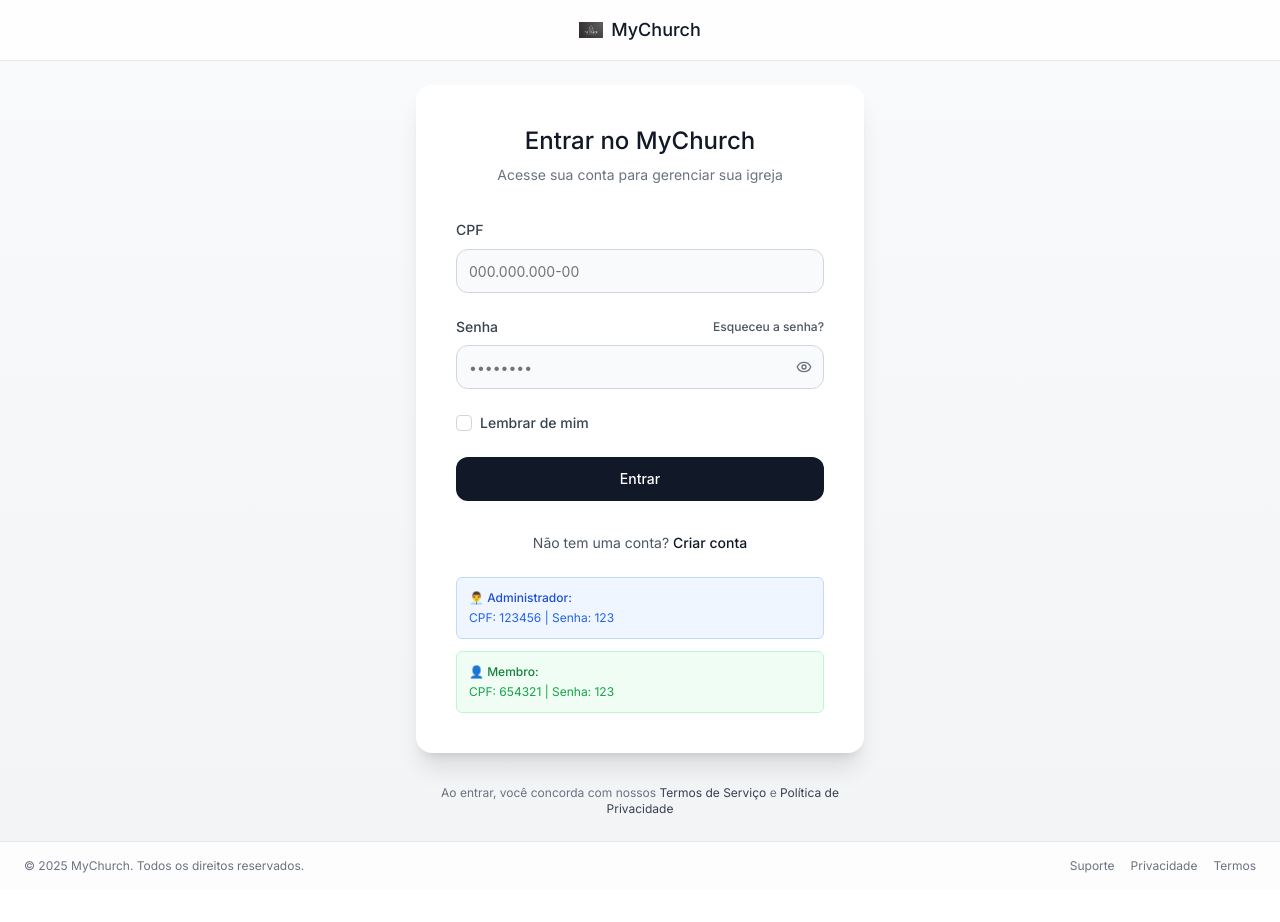
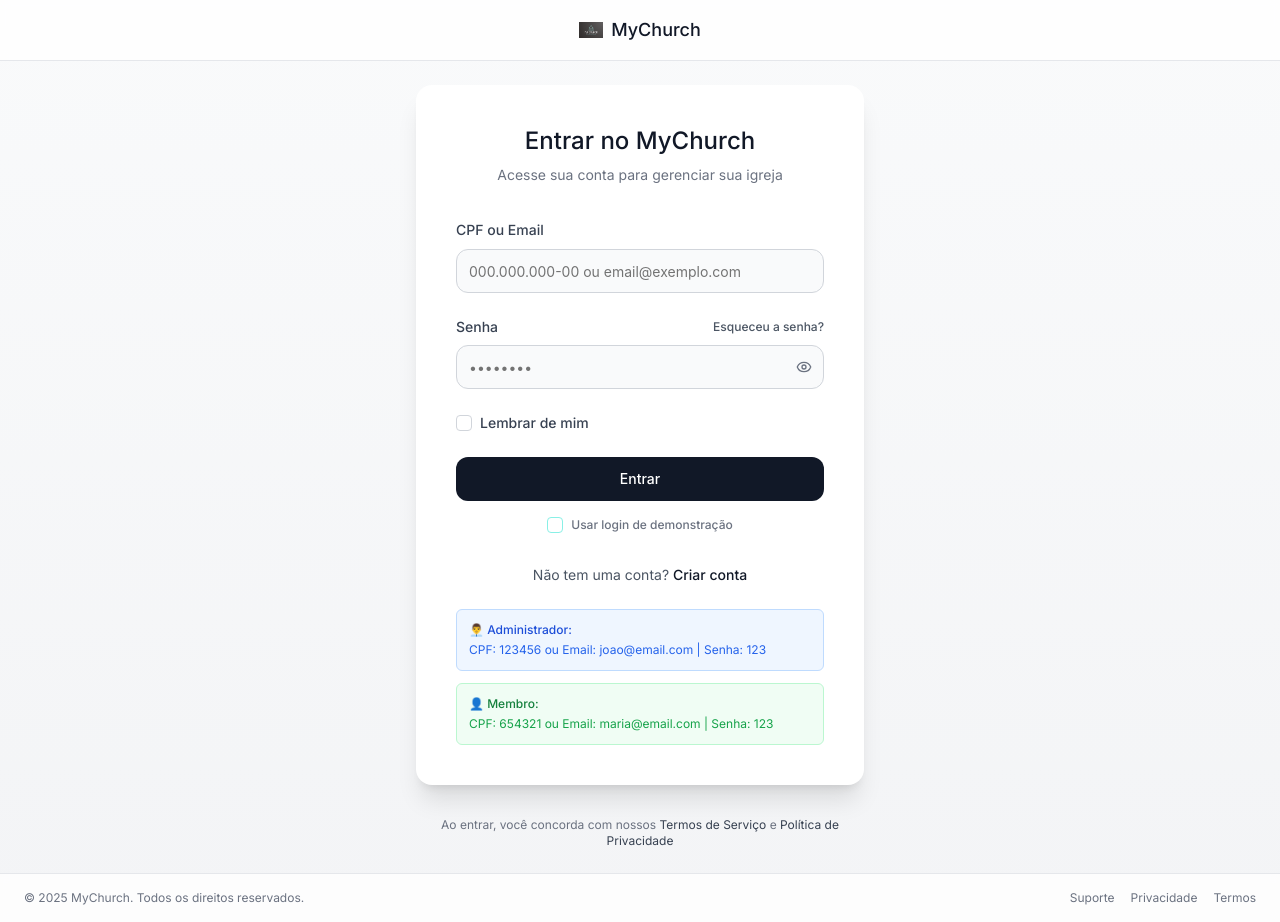
Before and after one commit to MyChurchApp/my-church-frontend, a Next.js app: page /login in a window 1280 px wide. Before the commit the page ends 890 px from the top, so only its background shows below. Built offline with nearby package versions, Linux system fonts and the light colour scheme.

Commit message:
feat: allow login by CPF or email
Unify login input to accept both CPF and email formats.

Co-authored-by: Gabriel Orpinelli <68570239+orpinelli@users.noreply.github.com>

```diff
--- a/app/login/page.tsx
+++ b/app/login/page.tsx
@@ -23,11 +23,12 @@ export default function LoginPage() {
   const redirectParam = searchParams.get("redirect")
 
   const [showPassword, setShowPassword] = useState(false)
-  const [cpf, setCpf] = useState("")
+  const [identifier, setIdentifier] = useState("")
   const [password, setPassword] = useState("")
   const [rememberMe, setRememberMe] = useState(false)
   const [error, setError] = useState("")
   const [isLoading, setIsLoading] = useState(false)
+  const [loginMethod, setLoginMethod] = useState<"real" | "fake">("real")
 
   const togglePasswordVisibility = () => {
     setShowPassword(!showPassword)
@@ -44,10 +45,27 @@ export default function LoginPage() {
     return value
   }
 
-  const handleCpfChange = (e: React.ChangeEvent<HTMLInputElement>) => {
-    const formatted = formatCPF(e.target.value)
-    setCpf(formatted)
+  const handleIdentifierChange = (e: React.ChangeEvent<HTMLInputElement>) => {
+    const value = e.target.value
+
+    // Verifica se parece um email (contém @)
+    if (value.includes("@")) {
+      setIdentifier(value)
+    } else {
+      // Se não for email, trata como CPF e formata
+      const formatted = formatCPF(value)
+      setIdentifier(formatted)
+    }
+
     setError("")
+  }
+
+  const handleRedirect = () => {
+    if (redirectParam === "checkout" && planoParam) {
+      router.push(`/planos/checkout?plano=${planoParam}`)
+    } else {
+      router.push("/dashboard")
+    }
   }
 
   const handleSubmit = async (e: React.FormEvent) => {
@@ -56,27 +74,104 @@ export default function LoginPage() {
     setError("")
 
     try {
-      // Simular delay de autenticação
+      if (loginMethod === "real") {
+        // Tentativa de login real com a API
+        const response = await fetch("https://demoapp.top1soft.com.br/api/Auth/login", {
+          method: "POST",
+          headers: {
+            "Content-Type": "application/json",
+            accept: "*/*",
+          },
+          body: JSON.stringify({
+            identifier: identifier, // Usar o identifier como está
+            password: password,
+          }),
+        })
+
+        if (response.ok) {
+          const data = await response.json()
+
+          // Salvar token no localStorage
+          if (typeof window !== "undefined") {
+            localStorage.setItem("authToken", data.token.token)
+            localStorage.setItem("userRole", data.token.role)
+
+            // Também salvar um objeto de usuário com informações básicas
+            const userData = {
+              cpf: identifier,
+              name: "Usuário Logado", // Poderia ser obtido de outra API
+              church: "Igreja Conectada",
+              role: data.token.role,
+              accessLevel: data.token.role === "Admin" ? "admin" : "member",
+            }
+            localStorage.setItem("user", JSON.stringify(userData))
+          }
+
+          // Redirecionar para dashboard
+          router.push("/dashboard")
+        } else {
+          // Se o login real falhar, mostrar erro ou tentar login fake
+          const errorData = await response.json()
+          setError(`Erro no login: ${errorData.message || "Credenciais inválidas"}`)
+
+          // Opcionalmente, poderia cair no login fake como fallback
+          // setLoginMethod("fake");
+        }
+      } else {
+        // Login fake (código existente)
         await new Promise((resolve) => setTimeout(resolve, 1000))
 
         // Login fake - CPF: 123456 (admin) e 654321 (membro), senha: 123
-      const cleanCpf = cpf.replace(/\D/g, "")
+        if (identifier.includes("@")) {
+          // Login fake com email
+          if ((identifier === "joao@email.com" || identifier === "maria@email.com") && password === "123") {
+            // Criar dados do usuário baseado no email
+            const userData =
+              identifier === "joao@email.com"
+                ? {
+                    identifier: "joao@email.com",
+                    name: "Pastor João Silva",
+                    church: "Igreja Batista Central",
+                    role: "Pastor Principal",
+                    accessLevel: "admin" as const,
+                  }
+                : {
+                    identifier: "maria@email.com",
+                    name: "Maria Santos",
+                    church: "Igreja Batista Central",
+                    role: "Membro",
+                    accessLevel: "member" as const,
+                  }
 
-      console.log("Tentativa de login:", { cleanCpf, password }) // Debug
+            // Salvar dados do usuário no localStorage
+            if (typeof window !== "undefined") {
+              localStorage.setItem("user", JSON.stringify(userData))
+            }
+
+            // Redirecionar
+            handleRedirect()
+          } else {
+            setError(
+              "Email ou senha incorretos. Use email: joao@email.com (admin) ou maria@email.com (membro) e senha: 123",
+            )
+          }
+        } else {
+          // Login fake com CPF (código existente)
+          const cleanCpf = identifier.replace(/\D/g, "")
 
           if ((cleanCpf === "123456" || cleanCpf === "654321") && password === "123") {
             // Criar dados do usuário baseado no CPF
             const userData =
               cleanCpf === "123456"
                 ? {
-                cpf: "123456",
+                    identifier: "123456",
                     name: "Pastor João Silva",
                     church: "Igreja Batista Central",
                     role: "Pastor Principal",
                     accessLevel: "admin" as const,
                   }
                 : {
-                cpf: "654321",
+                    identifier: "654321",
                     name: "Maria Santos",
                     church: "Igreja Batista Central",
                     role: "Membro",
@@ -89,13 +184,11 @@ export default function LoginPage() {
             }
 
             // Redirecionar conforme parâmetros ou para dashboard
-        if (redirectParam === "checkout" && planoParam) {
-          router.push(`/planos/checkout?plano=${planoParam}`)
-        } else {
-          router.push("/dashboard")
-        }
+            handleRedirect()
           } else {
             setError("CPF ou senha incorretos. Use CPF: 123456 (admin) ou 654321 (membro) e senha: 123")
+          }
+        }
       }
     } catch (error) {
       console.error("Erro no login:", error)
@@ -134,17 +227,16 @@ export default function LoginPage() {
 
               <form onSubmit={handleSubmit} className="space-y-6">
                 <div className="space-y-2">
-                  <Label htmlFor="cpf" className="text-sm font-medium text-gray-700">
-                    CPF
+                  <Label htmlFor="identifier" className="text-sm font-medium text-gray-700">
+                    CPF ou Email
                   </Label>
                   <Input
-                    id="cpf"
+                    id="identifier"
                     type="text"
-                    value={cpf}
-                    onChange={handleCpfChange}
-                    placeholder="000.000.000-00"
+                    value={identifier}
+                    onChange={handleIdentifierChange}
+                    placeholder="000.000.000-00 ou email@exemplo.com"
                     required
-                    maxLength={14}
                     className="h-11 rounded-xl border-gray-300 bg-gray-50 focus:border-gray-500 focus:ring-gray-500 transition-all"
                   />
                 </div>
@@ -205,6 +297,18 @@ export default function LoginPage() {
                   </Button>
                 </div>
               </form>
+              <div className="mt-4 flex items-center justify-center">
+                <div className="flex items-center space-x-2">
+                  <Checkbox
+                    id="toggle-login"
+                    checked={loginMethod === "fake"}
+                    onCheckedChange={(checked) => setLoginMethod(checked ? "fake" : "real")}
+                  />
+                  <Label htmlFor="toggle-login" className="text-xs text-gray-500">
+                    Usar login de demonstração
+                  </Label>
+                </div>
+              </div>
 
               <div className="mt-8 text-center">
                 <p className="text-sm text-gray-600">
@@ -219,11 +323,11 @@ export default function LoginPage() {
               <div className="mt-6 space-y-3">
                 <div className="p-3 bg-blue-50 border border-blue-200 rounded-md">
                   <p className="text-xs text-blue-700 font-medium mb-1">👨‍💼 Administrador:</p>
-                  <p className="text-xs text-blue-600">CPF: 123456 | Senha: 123</p>
+                  <p className="text-xs text-blue-600">CPF: 123456 ou Email: joao@email.com | Senha: 123</p>
                 </div>
                 <div className="p-3 bg-green-50 border border-green-200 rounded-md">
                   <p className="text-xs text-green-700 font-medium mb-1">👤 Membro:</p>
-                  <p className="text-xs text-green-600">CPF: 654321 | Senha: 123</p>
+                  <p className="text-xs text-green-600">CPF: 654321 ou Email: maria@email.com | Senha: 123</p>
                 </div>
               </div>
             </div>
```
Also changed, not shown: 1 other file (tests, documents, lock files or other folders). Lines whose indentation alone changed are shown as unchanged.
